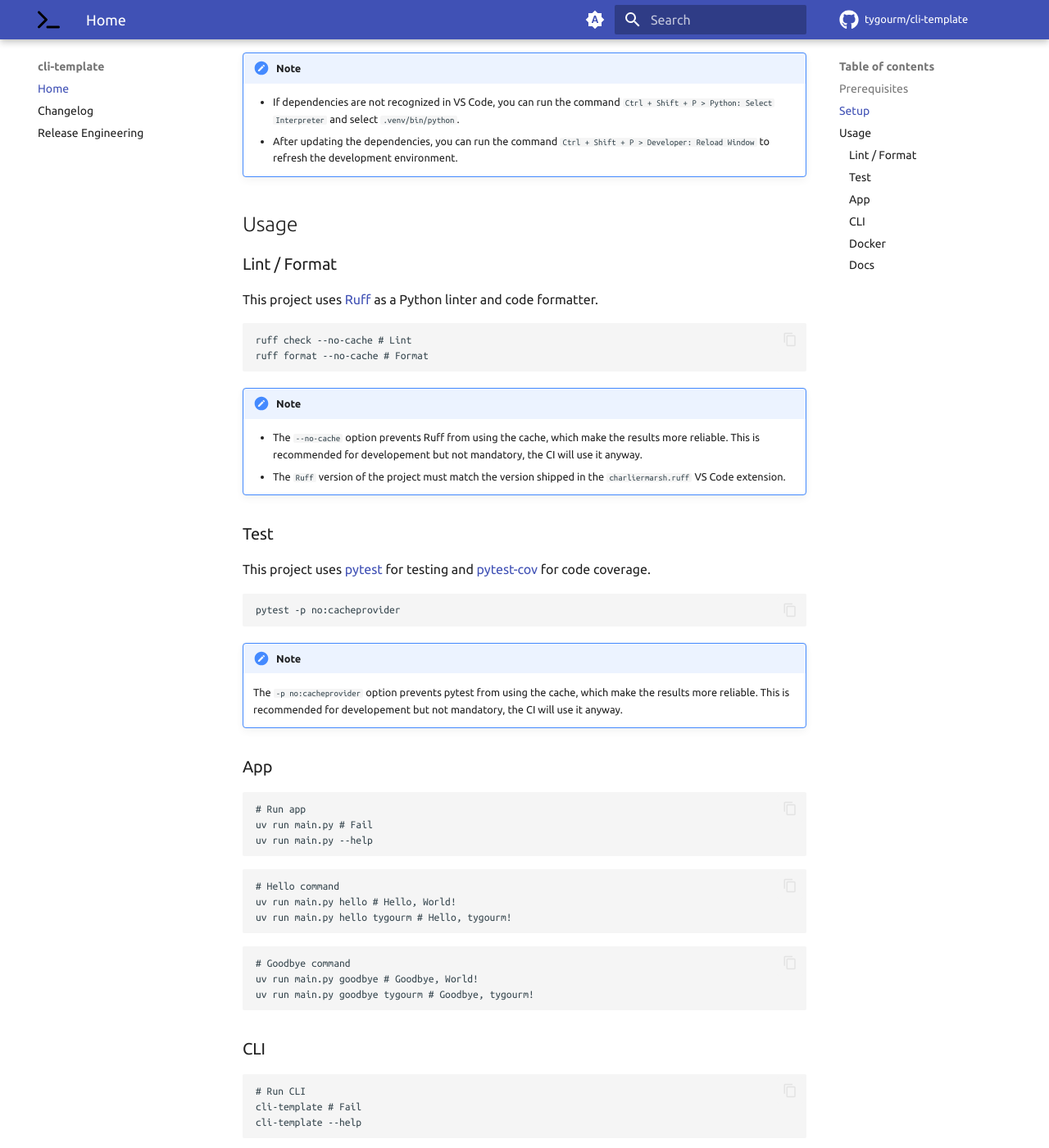
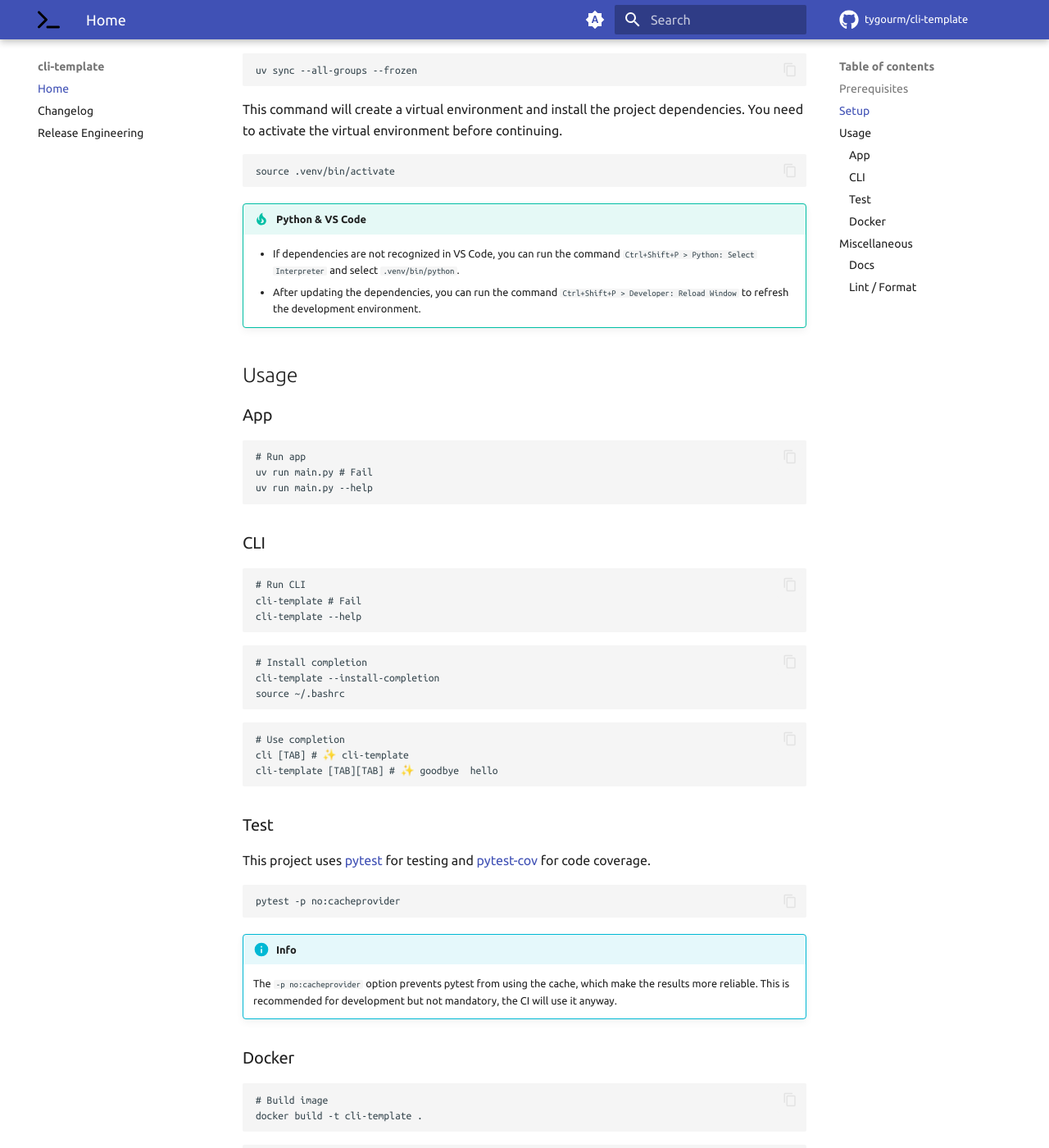
Before and after one commit to tygourm/cli-template, an MkDocs documentation site: the page built from docs/README.md, in a window 1280 px wide and 1400 px high, scrolled down 532 px. Shown: the whole window at 82% size. Built offline with MkDocs 1.6.1 and Material for MkDocs 9.7.7, drawn with Linux system fonts in a browser that asks for light colours; plug-ins that fetch from the network failed and are left out; comment, search, counter and statistics services are not loaded; some of the changed text lies outside the part shown.

````diff
--- a/docs/README.md
+++ b/docs/README.md
@@ -21,51 +29,16 @@ environment before continuing.
 source .venv/bin/activate
 ```
 
-!!! note
+!!! tip "Python & VS Code"
 
     - If dependencies are not recognized in VS Code, you can run
-    the command `Ctrl + Shift + P > Python: Select Interpreter`
-    and select `.venv/bin/python`.
+    the command `Ctrl+Shift+P > Python: Select Interpreter` and
+    select `.venv/bin/python`.
     - After updating the dependencies, you can run the command
-    `Ctrl + Shift + P > Developer: Reload Window` to refresh the
+    `Ctrl+Shift+P > Developer: Reload Window` to refresh the
     development environment.
 
 ## Usage
-
-### Lint / Format
-
-This project uses [Ruff](https://docs.astral.sh/ruff) as a Python
-linter and code formatter.
-
-```bash
-ruff check --no-cache # Lint
-ruff format --no-cache # Format
-```
-
-!!! note
-
-    - The `--no-cache` option prevents Ruff from using the cache,
-    which make the results more reliable. This is recommended for
-    developement but not mandatory, the CI will use it anyway.
-    - The `Ruff` version of the project must match the version
-    shipped in the `charliermarsh.ruff` VS Code extension.
-
-### Test
-
-This project uses [pytest](https://pypi.org/project/pytest) for
-testing and [pytest-cov](https://pypi.org/project/pytest-cov) for
-code coverage.
-
-```bash
-pytest -p no:cacheprovider
-```
-
-!!! note
-
-    The `-p no:cacheprovider` option prevents pytest from using
-    the cache, which make the results more reliable. This is
-    recommended for developement but not mandatory, the CI will
-    use it anyway.
 
 ### App
 
@@ -73,18 +46,6 @@ pytest -p no:cacheprovider
 # Run app
 uv run main.py # Fail
 uv run main.py --help
-```
-
-```bash
-# Hello command
-uv run main.py hello # Hello, World!
-uv run main.py hello tygourm # Hello, tygourm!
-```
-
-```bash
-# Goodbye command
-uv run main.py goodbye # Goodbye, World!
-uv run main.py goodbye tygourm # Goodbye, tygourm!
 ```
 
 ### CLI
@@ -107,6 +68,23 @@ cli [TAB] # ✨ cli-template
 cli-template [TAB][TAB] # ✨ goodbye  hello
 ```
 
+### Test
+
+This project uses [pytest](https://pypi.org/project/pytest) for
+testing and [pytest-cov](https://pypi.org/project/pytest-cov) for
+code coverage.
+
+```bash
+pytest -p no:cacheprovider
+```
+
+!!! info
+
+    The `-p no:cacheprovider` option prevents pytest from using
+    the cache, which make the results more reliable. This is
+    recommended for development but not mandatory, the CI will
+    use it anyway.
+
 ### Docker
 
 ```bash
@@ -119,9 +97,9 @@ docker build -t cli-template .
 docker run -it --rm cli-template
 ```
 
-!!! note
+!!! info
 
-    The `--rm` automatically remove the container and its
+    The `--rm` automatically removes the container and its
     associated anonymous volumes when it exits.
 
 You can install and use completion inside the running container.
@@ -138,7 +116,13 @@ cli [TAB] # ✨ cli-template
 cli-template [TAB][TAB] # ✨ goodbye  hello
 ```
 
+## Miscellaneous
+
 ### Docs
+
+This project uses
+[Material for MkDocs](https://squidfunk.github.io/mkdocs-material)
+as a documentation framework.
 
 ```bash
 # Serve docs
@@ -149,3 +133,21 @@ mkdocs serve
 # Build docs
 mkdocs build
 ```
+
+### Lint / Format
+
+This project uses [Ruff](https://docs.astral.sh/ruff) as a Python
+linter and code formatter.
+
+```bash
+ruff check --no-cache # Lint
+ruff format --no-cache # Format
+```
+
+!!! info
+
+    - The `--no-cache` option prevents Ruff from using the cache,
+    which make the results more reliable. This is recommended for
+    development but not mandatory, the CI will use it anyway.
+    - The `Ruff` version of the project must match the version
+    shipped in the `charliermarsh.ruff` VS Code extension.
--- a/pyproject.toml
+++ b/pyproject.toml
@@ -22,7 +22,7 @@ include = ["main.py", "src/**/*.py"]
 [tool.pytest.ini_options]
 pythonpath = ["."]
 testpaths = ["test"]
-addopts = ["--cov=src", "--cov-report=html", "--cov-report=term"]
+addopts = ["--cov=main", "--cov=src", "--cov-report=html", "--cov-report=term"]
 
 [tool.ruff]
 line-length = 88
````
Also changed, not shown: other parts of docs/README.md (+8 -0 lines), README.md (+26 -59 lines), docs/CHANGELOG.md (+6 -0 lines), 3 other files.
